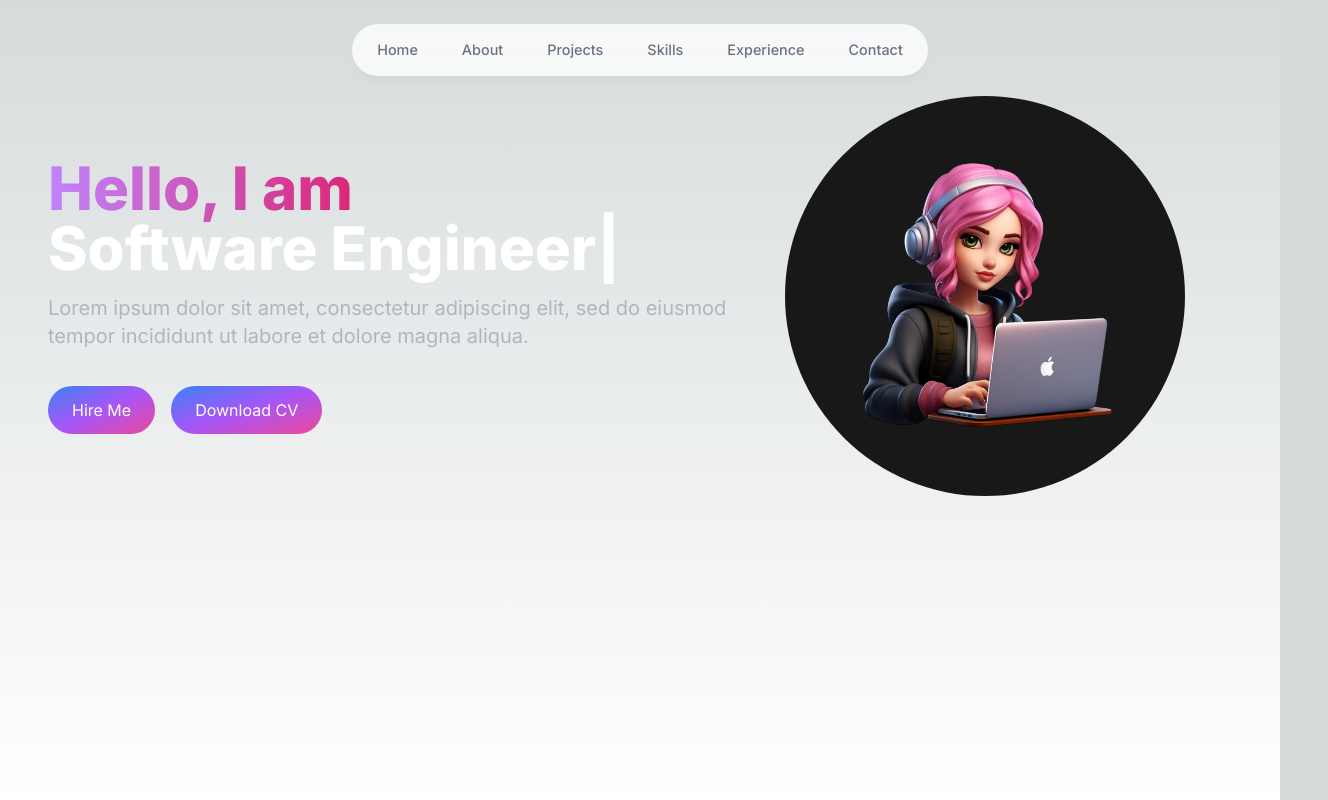
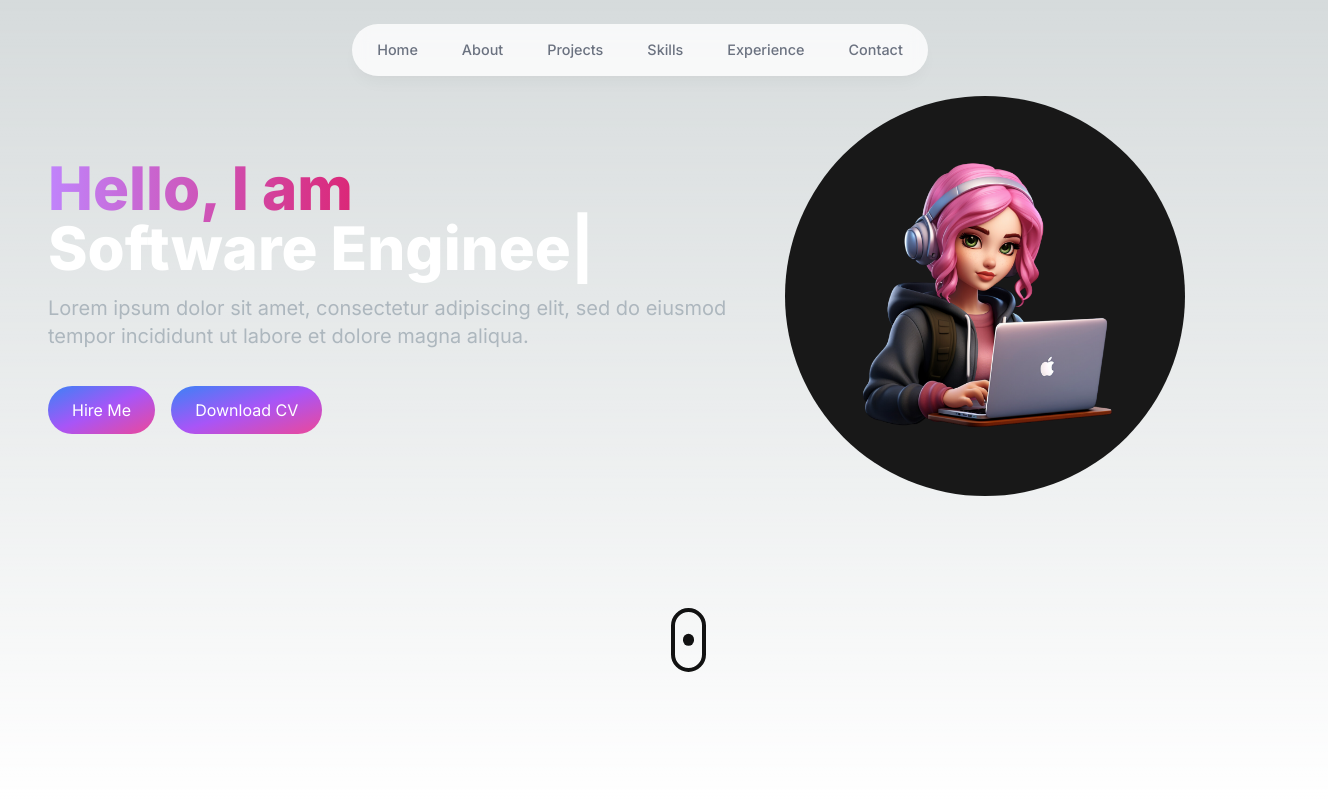
Before and after one commit to AhnafulH/Personal_Website, a Next.js app in the folder portofolio-website/: page / in a window 1280 px wide. Shown: the whole page, 1328 px wide, since content can reach past the window. Built offline with nearby package versions, Linux system fonts and the light colour scheme.

Commit message:
Added scroll btn. Need to fix ScrollBtn position so it stays in one place

```diff
--- a/portofolio-website/app/page.tsx
+++ b/portofolio-website/app/page.tsx
@@ -1,12 +1,15 @@
 import Header from "@/components/Header";
 import HeroSection from "@/components/HeroSection";
 import AuroraBackground from "@/components/AuroraBackground";
+import ScrollBtn from "@/components/ScrollBtn";
+
 export default function Home() {
   return (
     <main className="flex min-h-screen flex-col">
       <div className="container mx-auto px-12 py-4">
         <Header/>
         <HeroSection/>
+        {/* <ScrollBtn/> */}
       </div>
     </main>
   );
--- a/portofolio-website/components/HeroSection.jsx
+++ b/portofolio-website/components/HeroSection.jsx
@@ -3,6 +3,7 @@
 import React from 'react';
 import Image from 'next/image';
 import { TypeAnimation } from 'react-type-animation';
+import ScrollBtn from './ScrollBtn';
 
 const HeroSection = () => {
   return (
@@ -51,11 +52,13 @@
               height={300}
             />
           </div>
+        </div>
+      </div>
+
+      <ScrollBtn/>
+    </section>
 
 
-        </div>
-      </div>
-    </section>
   );
 };
 
--- a/portofolio-website/components/ScrollBtn.tsx
+++ b/portofolio-website/components/ScrollBtn.tsx
@@ -1,8 +1,29 @@
 import React from 'react'
+import { motion } from "framer-motion"
 
 const ScrollBtn = () => {
   return (
-    <div>ScrollBtn</div>
+    <div className="absolute xs:bottom-10 bottom-32 w-full flex justify-center items-center">
+      <a href="#aout">
+        <div className="w-[35px] h-[64px] rounded-3xl border-4 border-[#121212]
+        flex justify-center items-start p-2">
+          <motion.div
+          animate={{
+            y: [0, 24, 0]
+          }}
+          transition={{
+            duration: 1.5,
+            repeat: Infinity,
+            repeatType: 'loop'
+          }}
+          className="w-3 h-3 rounded-full bg-[#121212] mb-1"
+          >
+
+          </motion.div>
+        </div>
+
+      </a>
+    </div>
   )
 }
 
```
